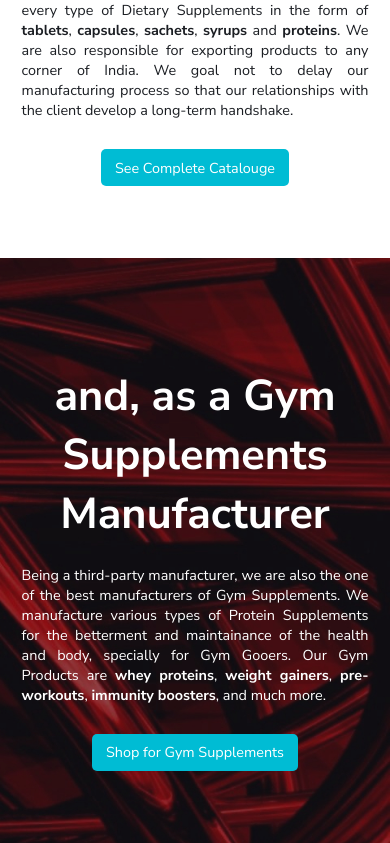
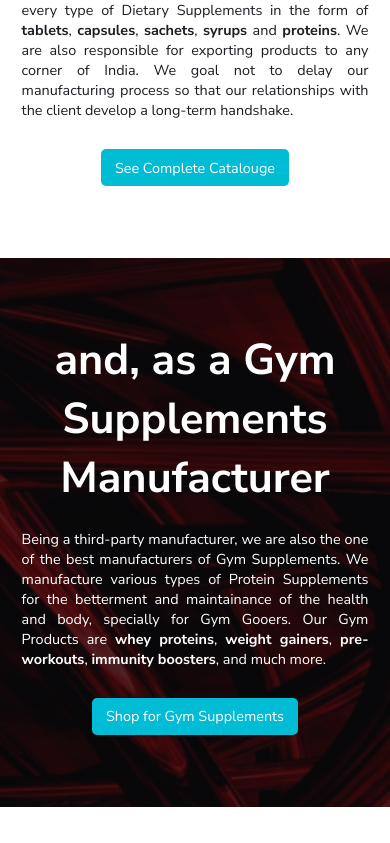
Before and after one commit to kundanb/securelifepharma.com, a React (Create React App) app: page / in a window 390 px wide. Shown: the part 1421-2264 px from the top of the page. After the commit the page ends 2228 px from the top, so only its background shows below. Built offline with nearby package versions, Linux system fonts and the light colour scheme.

Commit message:
buttons to link

```diff
--- a/src/pages/AboutUs/RoleGymProd.js
+++ b/src/pages/AboutUs/RoleGymProd.js
@@ -1,4 +1,5 @@
 import './RoleGymProd.scss';
+import { Link } from 'react-router-dom';
 
 export default function RoleGymProd() {
   return (
@@ -23,7 +24,9 @@ export default function RoleGymProd() {
           </p>
 
           <div className="btns-cont">
-            <button className="more-btn">Shop for Gym Supplements</button>
+            <Link to="./shop" className="more-btn">
+              Shop for Gym Supplements
+            </Link>
           </div>
         </div>
       </div>
--- a/src/pages/AboutUs/RoleGymProd.scss
+++ b/src/pages/AboutUs/RoleGymProd.scss
@@ -6,16 +6,21 @@
   padding-top: $p-sec;
   padding-bottom: $p-sec;
   background-color: $color-dark;
-  background-image: url('../../img/home-gym-bg.jpg');
+  background-image: linear-gradient(to right, #0007, #0000),
+    url('../../img/home-gym-bg.jpg');
   background-size: cover;
   background-position: top right;
   color: #fff;
+
+  .txt-sec {
+    flex: 1.5;
+  }
 }
 
 @media all and (max-width: 1024px) {
-  #gym-about-sec {
-    // background-image: linear-gradient(to right, #0009, #0000),
-    // url('../../img/home-gym-bg.jpg');
+  #about--role-gym-prod {
+    background-image: linear-gradient(to right, #0007, #0007),
+      url('../../img/home-gym-bg.jpg');
 
     .txt-sec {
       margin-top: 0;
--- a/src/pages/AboutUs/RoleThirdParty.js
+++ b/src/pages/AboutUs/RoleThirdParty.js
@@ -1,5 +1,6 @@
 import './RoleThirdParty.scss';
 import RoleThirdPartyImage from '../../img/about--role-third-party.png';
+import { Link } from 'react-router-dom';
 
 export default function RoleThirdParty() {
   return (
@@ -23,7 +24,9 @@ export default function RoleThirdParty() {
           </p>
 
           <div className="btns-cont">
-            <button className="more-btn">See Complete Catalouge</button>
+            <Link to="/products" className="more-btn">
+              See Complete Catalouge
+            </Link>
           </div>
         </div>
 
```
